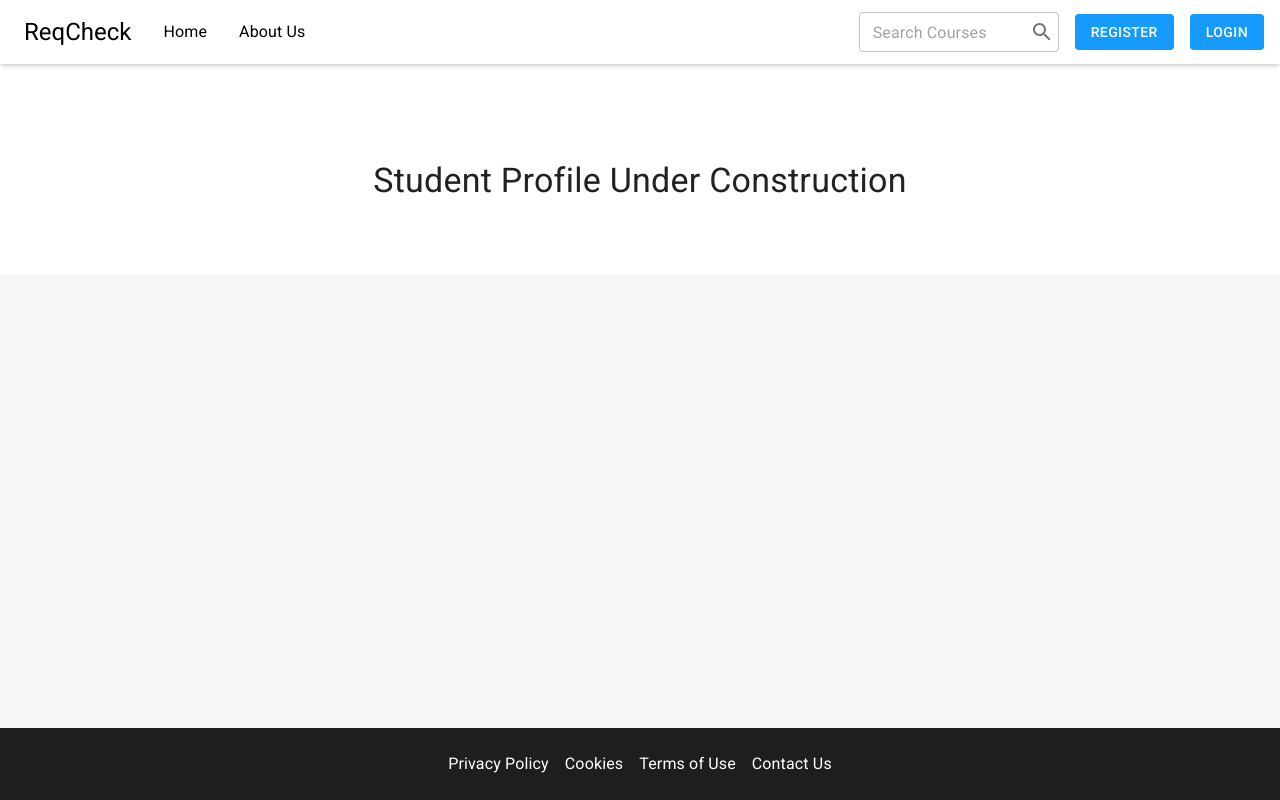
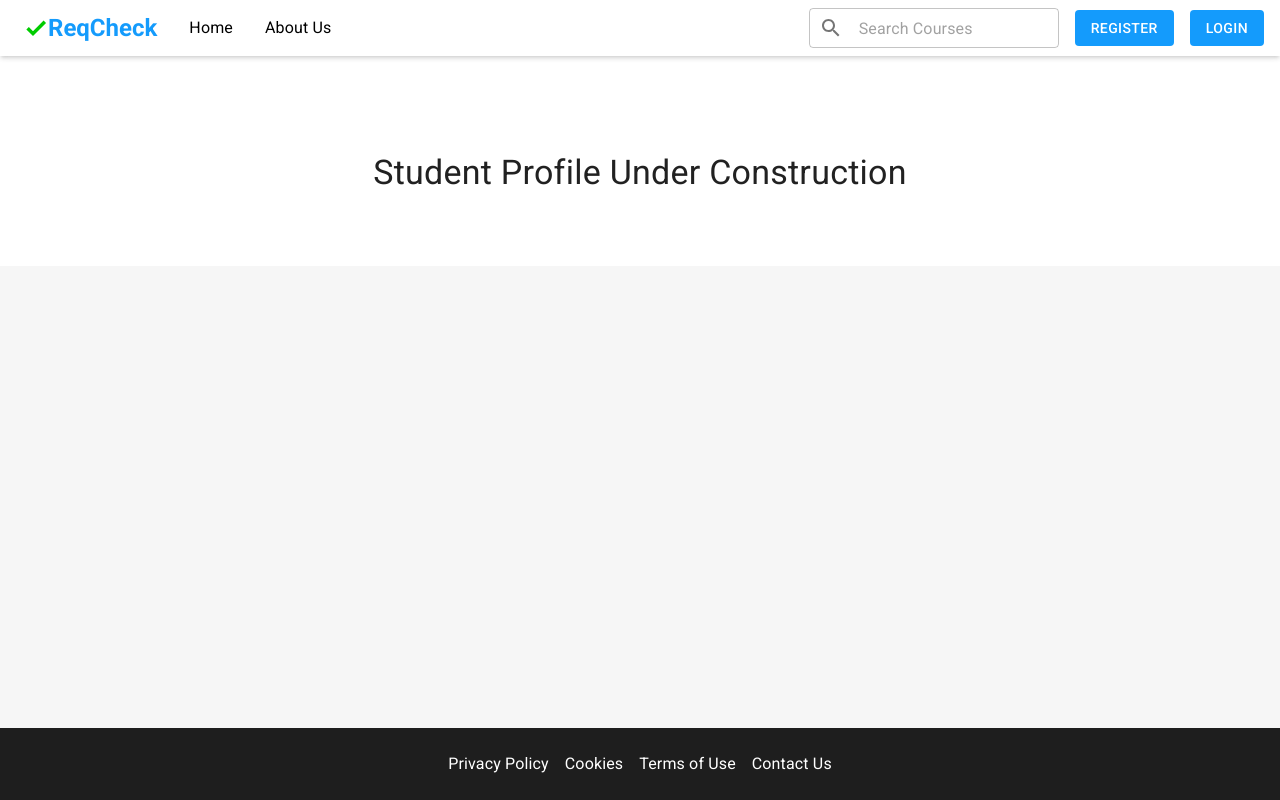
Before and after one commit to PianomanEric/reqcheck, a React (Create React App) app in the folder Milestones/M4/BetaPrototype/client/: page /profile in a window 1280 px wide. Built offline with nearby package versions, Linux system fonts and the light colour scheme; no server answers.

Commit message:
Edited theme, styled pages with temporary background images, and made a temporary icon

```diff
--- a/Milestones/M4/BetaPrototype/client/src/assets/theme/index.js
+++ b/Milestones/M4/BetaPrototype/client/src/assets/theme/index.js
@@ -11,6 +11,7 @@ export const Colors = {
     white: "#fff",
     lighter_gray: "#f8f9f8",
     light_gray: "#F6F6F6",
+    gray: "#718299",
     dark_gray: "#1e1e1e",
     black: "#000"
 }
--- a/Milestones/M4/BetaPrototype/client/src/components/LoginSignupDialog.js
+++ b/Milestones/M4/BetaPrototype/client/src/components/LoginSignupDialog.js
@@ -85,6 +85,7 @@ export default function LoginSignupDialog(props) {
                 p: 3,
             }
         }}>
+
             <DialogTitle align='center'>
                 {
                     props.page == "Login" ? "Login" : "Create Your Account"
--- a/Milestones/M4/BetaPrototype/client/src/layouts/Navbar.js
+++ b/Milestones/M4/BetaPrototype/client/src/layouts/Navbar.js
@@ -17,6 +17,8 @@ import { useEffect, useState } from "react";
 import axios from "axios";
 import LoginSignupDialog from '../components/LoginSignupDialog';
 import { Link as RouterLink } from "react-router-dom";
+
+import CheckIcon from '@mui/icons-material/Check';
 
 // This is hard-coded for now, but we can use the backend to grab our filters later
 // Not sure what things we should include in the dropdown filter
@@ -82,10 +84,21 @@ export default function Navbar() {
         alignItems: "center",
       }}>
         <Link component={RouterLink} to="/">
-          <Typography variant="h5" align="center" color="initial" sx={{
+          <Typography component="div" variant="h5" align="center" color="initial" sx={{
             px: 2,
-            py: 1,
+            fontWeight: "700",
+            color: "primary.main",
+            textStroke: "1px black",
+            display: "flex",
+            alignItems: "center",
           }}>
+            <CheckIcon fontSize="medium" sx={{
+              p: 0,
+              display: "inline",
+              stroke: "#0c0",
+              strokeWidth: 1.5,
+              fill: "#0c0",
+            }} />
             ReqCheck
           </Typography>
         </Link>
@@ -134,14 +147,14 @@ export default function Navbar() {
           options={showTitles}
           sx={{
             mx: 1,
-            width: "200px",
+            width: "250px",
           }}
           renderInput={(params) =>
             <TextField {...params} InputProps={{
               ...params.InputProps,
-              endAdornment: (
+              startAdornment: (
                 <InputAdornment position="end">
-                  <IconButton edge="end">
+                  <IconButton edge="start">
                     <SearchIcon/>
                   </IconButton>
                 </InputAdornment>
--- a/Milestones/M4/BetaPrototype/client/src/pages/Courses.js
+++ b/Milestones/M4/BetaPrototype/client/src/pages/Courses.js
@@ -343,35 +343,50 @@ export default function Courses() {
 
     return (<>
         <Box sx={{
-            bgcolor: "#fff",
+            bgcolor: "common.white",
             width: "100%",
         }}>
+            <Box container="div" sx={{
+                backgroundImage: 'url("https://oxfordinternational.b-cdn.net/wp-content/uploads/2021/10/IMG_9430-1-scaled.jpg")',
+                backgroundRepeat: "no-repeat",
+                backgroundSize: "cover",
+                backgroundPosition: "center",
+                width: "100%",
+                p: 0,
+                flexGrow: 1,
+            }}>
+                <Box sx={{
+                    m: 0,
+                    width: "100%",
+                    height: "100%",
+                    backdropFilter: `brightness(0.35)`,
+                }}>
                     <Typography align="center" variant="h2" sx={{
-                mt: 3,
-                p: 3,
-                color: "common.black",
+                        px: 3,
+                        py: 9,
                         width: "100%",
+                        color: "common.white",
+                        fontWeight: "400",
                     }}>
                         Courses
                     </Typography>
+                </Box>
+            </Box>
             <Box sx={{
                 mx: "auto",
                 width: "100%"
             }}>
-                <Tabs value={currentTab} onChange={handleTabChange} centered>
+                <Tabs value={currentTab} onChange={handleTabChange} centered sx={{
+                                bgcolor: "common.white",
+                            }} >
                     {
                         TABS.map((tabName) => (
-                            <Tab label={tabName} value={tabName} key={tabName} />
+                            <Tab label={tabName} value={tabName} key={tabName}/>
                         ))
                     }
                 </Tabs>
             </Box>
         </Box>
-        <Box sx={{
-            bgcolor: "#f6f6f6",
-            width: "100%",
-            height: "100%",
-        }}>
         <Container maxWidth="md" sx={{
             p: 5,
         }}>
@@ -451,7 +466,6 @@ export default function Courses() {
             ))
         }
         </Container>
-        </Box>
         <CourseSelectionDialog onClose={() => setShowCourseSelectionDialog(false)} open={showCourseSelectionDialog}/>
         <PrerequisiteDialog onClose={handleClosePrerequisites} open={showPrerequisites}/>
     </>);
--- a/Milestones/M4/BetaPrototype/client/src/pages/Home.js
+++ b/Milestones/M4/BetaPrototype/client/src/pages/Home.js
@@ -52,14 +52,29 @@ export default function Home() {
     }
 
     return (
-        <>
-            <Typography align="center" variant="h4" sx={{
-                mt: 9,
-                mb: 6,
-                p: 3,
+        <Box container="div" sx={{
+            backgroundImage: 'url("https://plan.sfsu.edu/sites/default/files/images/062218-007.jpg")',
+            backgroundRepeat: "no-repeat",
+            backgroundSize: "cover",
+            backgroundPosition: "center",
             width: "100%",
+            p: 0,
+            flexGrow: 1,
         }}>
-                College transfers made easy.
+            <Box sx={{
+                m: 0,
+                width: "100%",
+                height: "100%",
+                backdropFilter: `brightness(0.35)`,
+            }}>
+                <Typography align="center" variant="h2" sx={{
+                    px: 3,
+                    py: 9,
+                    width: "100%",
+                    color: "common.white",
+                    fontWeight: "400",
+                }}>
+                    College transfers made easy
                 </Typography>
                 {/* <Button onClick={()=> testDB()} sx={{
                     bgcolor: "common.white",
@@ -129,6 +144,7 @@ export default function Home() {
                         ))
                     }
                 </Grid>
-        </>
+            </Box>
+        </Box>
     );
 }
```
Lines whose indentation alone changed are shown as unchanged.
